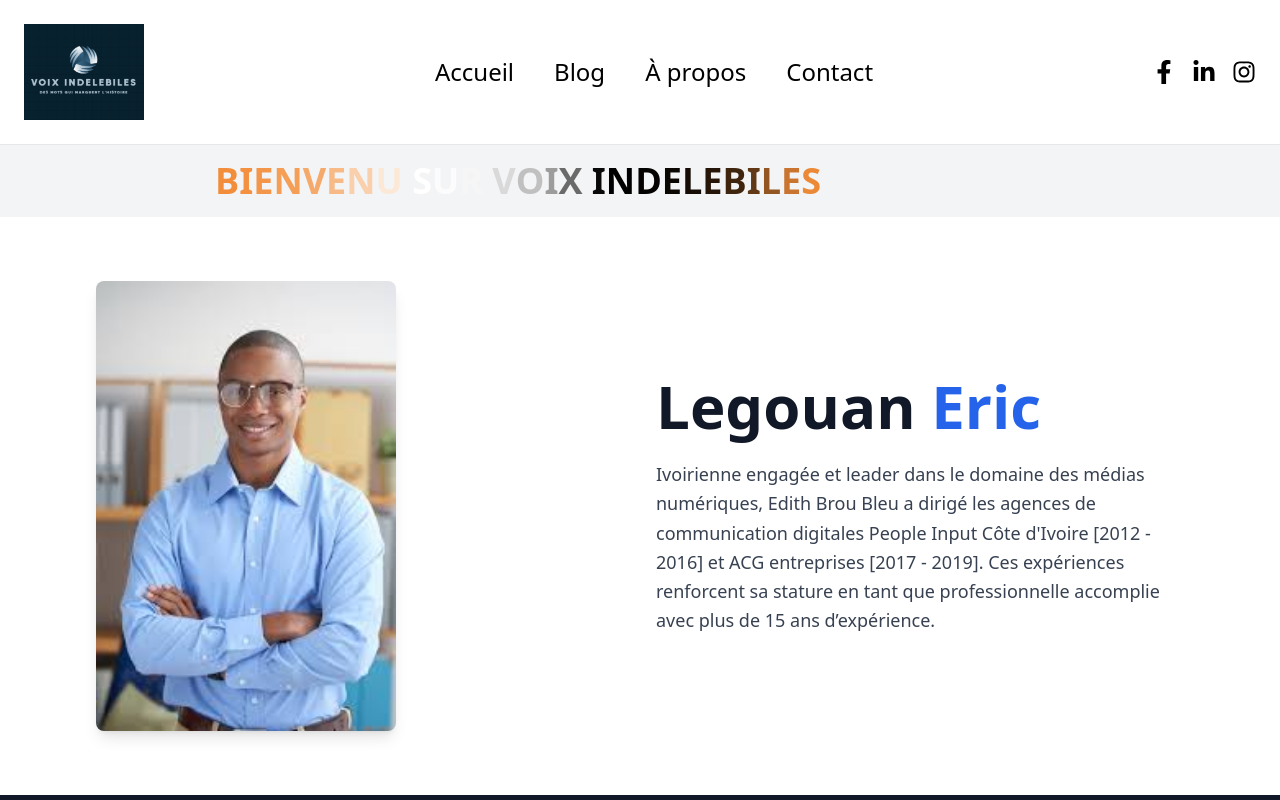
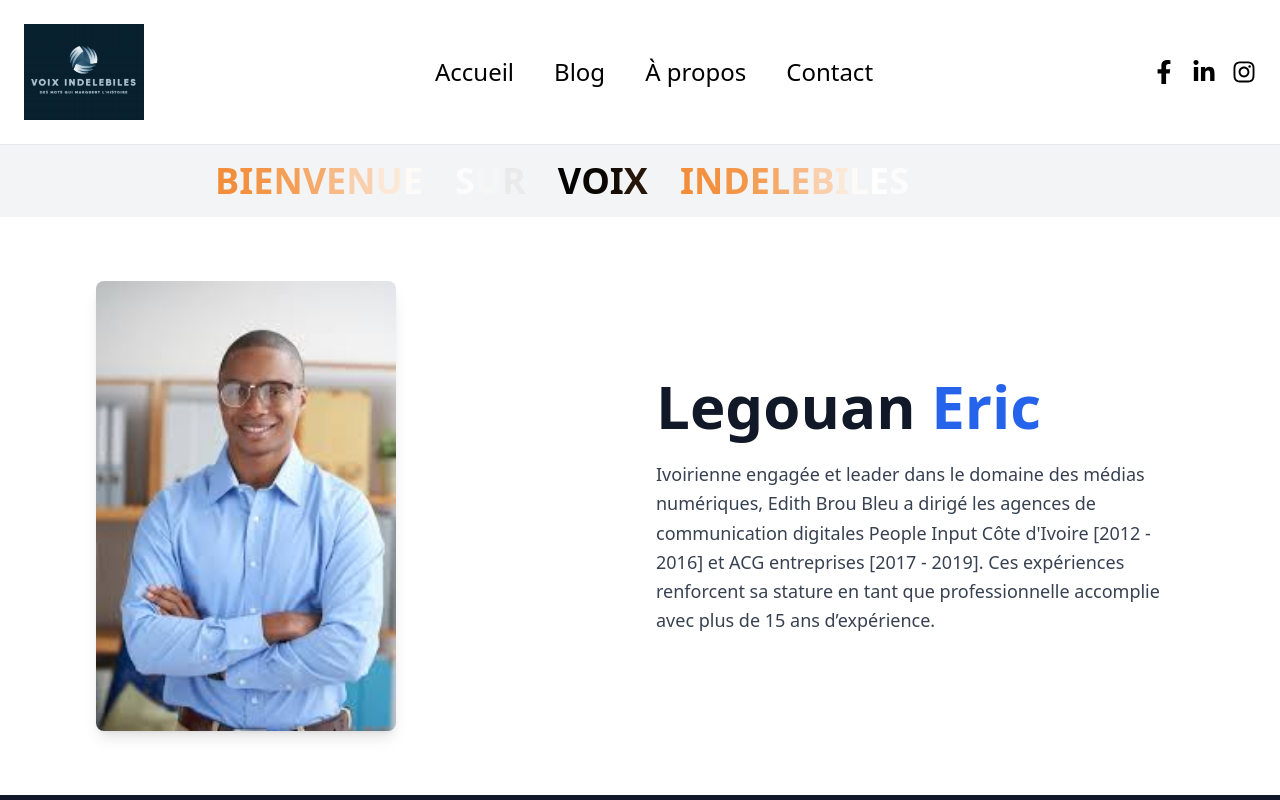
Before and after one commit to skyson-ai/BlogProject, a Next.js app in the folder frontend/: page / in a window 1280 px wide. Shown: the top 800 px of the page. Built offline with nearby package versions, Linux system fonts and the light colour scheme.

Commit message:
modify subHeader style

```diff
--- a/frontend/src/components/SubHeader.tsx
+++ b/frontend/src/components/SubHeader.tsx
@@ -1,16 +1,34 @@
 const SubHeader = () => {
+  // Séparer les mots pour mieux gérer l'espacement
+  const words = ["BIENVENUE", "SUR", "VOIX", "INDELEBILES"];
+
   return (
     <div className="bg-gray-100 py-4 overflow-hidden">
       <div className="whitespace-nowrap animate-marquee">
-        {Array.from("BIENVENU SUR VOIX INDELEBILES").map((letter, index) => (
+        {words.map((word, wordIndex) => (
           <span
-            key={index}
-            className={`inline-block text-4xl font-bold animate-color-change ${
-              index % 3 === 0 ? 'text-orange-500' : index % 3 === 1 ? 'text-black' : 'text-white'
-            }`}
-            style={{ animationDelay: `${index * 0.1}s` }}
+            key={wordIndex}
+            className="inline-block mr-8" // Ajout d'un espacement entre les mots
           >
-            {letter === " " ? "\u00A0" : letter}
+            {word.split("").map((letter, letterIndex) => {
+              // Calculer un index global pour l'animation des couleurs
+              const globalIndex = wordIndex * 10 + letterIndex; // Approximation pour différencier les lettres
+              return (
+                <span
+                  key={`${wordIndex}-${letterIndex}`}
+                  className={`inline-block text-4xl font-bold animate-color-change ${
+                    globalIndex % 3 === 0
+                      ? 'text-orange-500'
+                      : globalIndex % 3 === 1
+                      ? 'text-black'
+                      : 'text-white'
+                  }`}
+                  style={{ animationDelay: `${globalIndex * 0.1}s` }}
+                >
+                  {letter}
+                </span>
+              );
+            })}
           </span>
         ))}
       </div>
```
